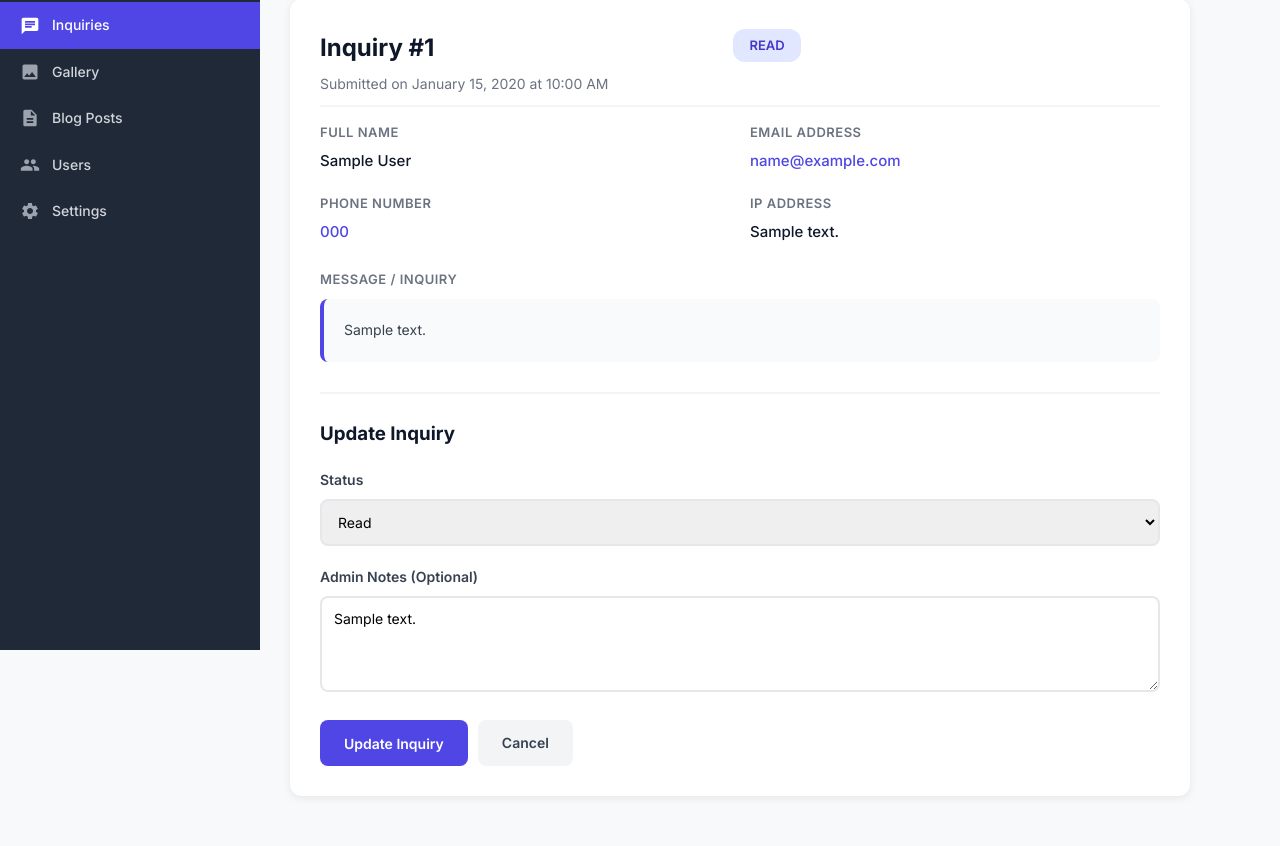
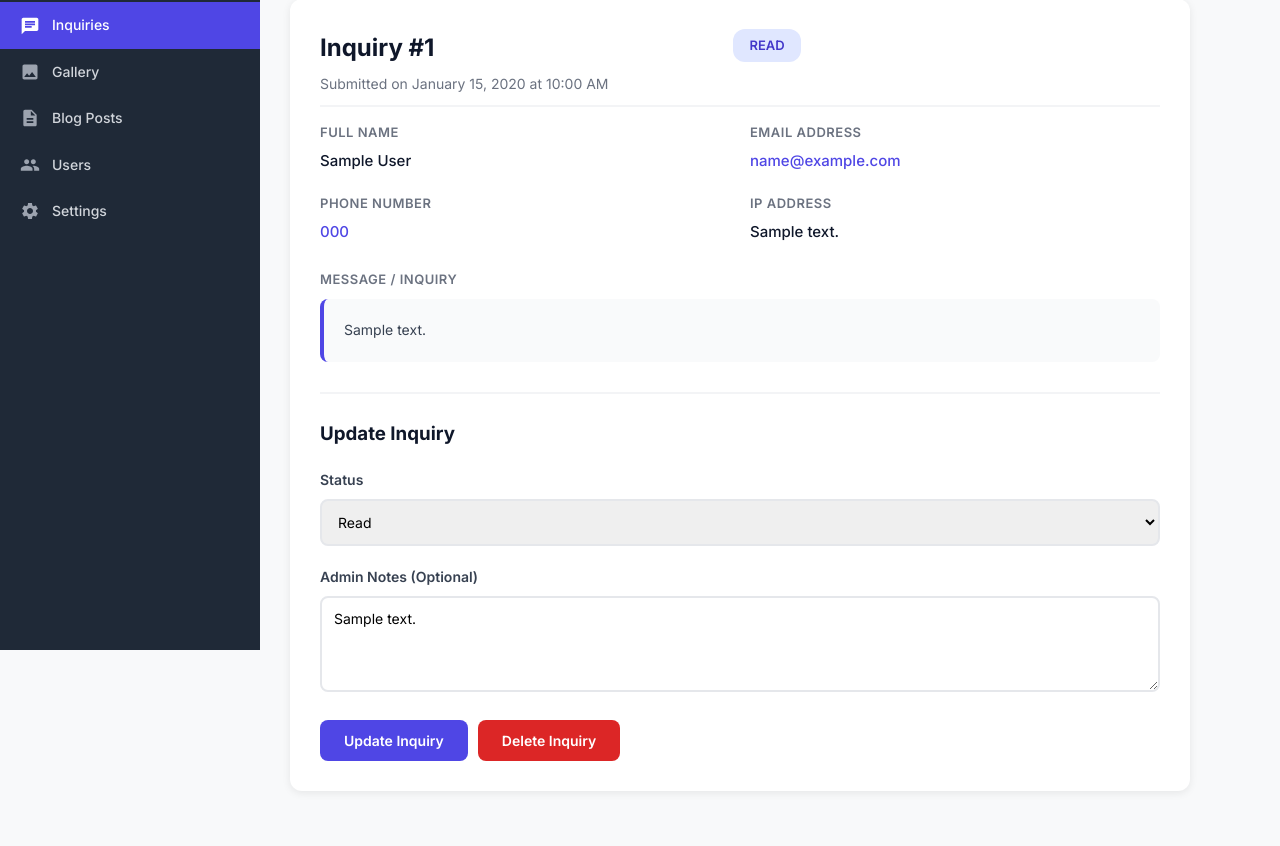
Before and after one commit to Anupam-upadhyaya/Imar-Group-Admin-panel, a PHP site: page /Imar_Group_Admin_panel/view-inquiry.php?id=1 in a window 1280 px wide. Shown: the part 150-996 px from the top of the page. After the commit the page ends 911 px from the top, so only its background shows below. Run offline with PHP 8.4, Linux system fonts and the light colour scheme; the visitor is signed in with stand-in values (Sample User, id 1); tables that the repository leaves empty or names only in its code hold one stand-in row (values such as "Sample post").

Commit message:
fixed delete button no more delete at once

```diff
--- a/admin/view-inquiry.php
+++ b/admin/view-inquiry.php
@@ -43,6 +43,18 @@ if ($_SERVER['REQUEST_METHOD'] === 'POST' && isset($_POST['update_status'])) {
     $auth->logActivity($admin_id, 'updated_inquiry_status', 'inquiries', $inquiry_id, "Status changed to: $new_status");
 
     $success_message = "Inquiry updated successfully!";
+}
+// Handle deletion
+if ($_SERVER['REQUEST_METHOD'] === 'POST' && isset($_POST['delete_inquiry'])) {
+    $stmt = $conn->prepare("DELETE FROM inquiries WHERE id = ?");
+    $stmt->bind_param("i", $inquiry_id);
+    $stmt->execute();
+
+    // Log activity
+    $auth->logActivity($admin_id, 'deleted_inquiry', 'inquiries', $inquiry_id);
+
+    header('Location: inquiries.php?deleted=1');
+    exit();
 }
 
 // Get inquiry details
@@ -391,11 +403,20 @@ if ($inquiry['status'] === 'new') {
                         <textarea name="admin_notes" id="admin_notes" rows="4" placeholder="Add internal notes about this inquiry..."><?php echo htmlspecialchars($inquiry['admin_notes'] ?? ''); ?></textarea>
                     </div>
 
-                    <div class="btn-group">
-                        <button type="submit" name="update_status" class="btn btn-primary">Update Inquiry</button>
-                        <a href="inquiries.php" class="btn btn-secondary">Cancel</a>
-                    </div>
-                </form>
+              <div class="btn-group" style="display: flex; gap: 10px; align-items: center; flex-wrap: wrap;">
+    <!-- Update Form -->
+    <form method="POST" action="">
+        <button type="submit" name="update_status" class="btn btn-primary">Update Inquiry</button>
+    </form>
+
+    <!-- Delete Form -->
+    <form method="POST" action="" onsubmit="return confirm('Are you sure you want to delete this inquiry?');">
+        <input type="hidden" name="delete_inquiry" value="1">
+        <button type="submit" class="btn btn-delete">Delete Inquiry</button>
+    </form>
+</div>
+
+
             </div>
         </div>
     </div>
--- a/css/dashboard.css
+++ b/css/dashboard.css
@@ -471,3 +471,19 @@
         border: 1px solid #e5e7eb;
     }
 }
+
+.btn-delete {
+    background-color: #dc2626 !important;  /* red */
+    color: white !important;
+}
+
+.btn-delete:hover {
+    background-color: #b91c1c !important;  /* darker red */
+}
+
+/* Button group spacing */
+.btn-group {
+    display: flex;
+    gap: 10px;
+    flex-wrap: wrap;
+}
--- a/css/styles.css
+++ b/css/styles.css
@@ -667,3 +667,18 @@ a {
 ::-webkit-scrollbar-thumb:hover {
     background: #6b7280;
 }
+.btn-delete {
+    background-color: #dc2626 !important;  /* red */
+    color: white !important;
+}
+
+.btn-delete:hover {
+    background-color: #b91c1c !important;  /* darker red */
+}
+
+/* Button group spacing */
+.btn-group {
+    display: flex;
+    gap: 10px;
+    flex-wrap: wrap;
+}
```
